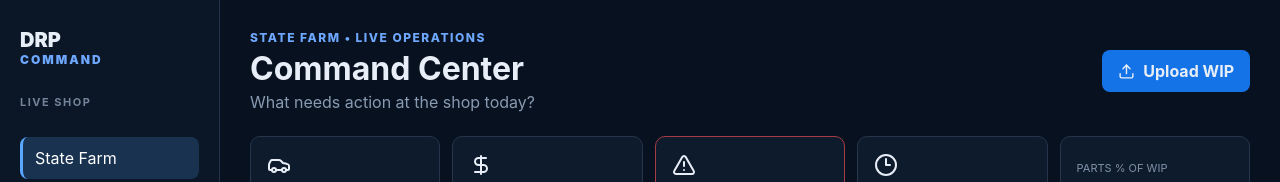
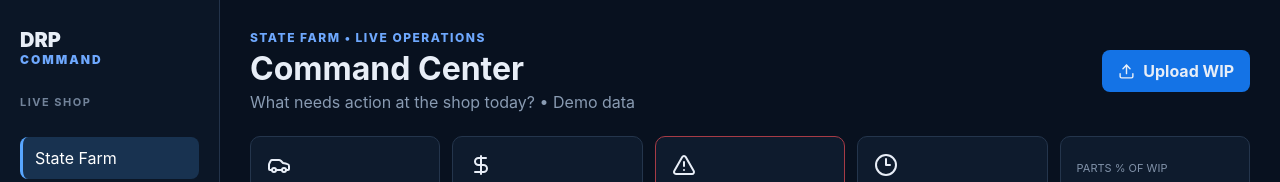
Before and after one commit to christophe19912-cmyk/drp-command-center, a React (Vite) app: page / in a window 1280 px wide. Shown: the top 182 px of the page. Built offline with nearby package versions, Linux system fonts and the light colour scheme.

Commit message:
feat: parse real WIP Excel and scrub State Farm claims

```diff
--- a/src/App.jsx
+++ b/src/App.jsx
@@ -1,9 +1,9 @@
-import{useMemo,useState}from'react';import{AlertTriangle,Car,Clock3,DollarSign,Upload,Search}from'lucide-react';
+import{useMemo,useState}from'react';import * as XLSX from 'xlsx';import{AlertTriangle,Car,Clock3,DollarSign,Upload,Search}from'lucide-react';
 const demo=[{ro:'12471',customer:'Johnson',insurer:'State Farm',days:11,stage:'Supplement',parts:4200,total:9100,missing:0,ecd:'Today',tech:'Anthony',estimator:'Alec',labor:18.4,growth:24},{ro:'12462',customer:'Smith',insurer:'State Farm',days:8,stage:'Waiting Parts',parts:5100,total:9600,missing:1,firstSeen:'4 days',ecd:'Tomorrow',tech:'Mike',estimator:'Christian',labor:12.1,growth:8},{ro:'12488',customer:'Davis',insurer:'State Farm',days:15,stage:'Repair Complete',parts:6800,total:12100,missing:0,ecd:'Past Due',tech:'Anthony',estimator:'Tyler',labor:0,growth:6},{ro:'12490',customer:'Miller',insurer:'State Farm',days:6,stage:'Body',parts:3200,total:7400,missing:0,ecd:'3 days',tech:'Mike',estimator:'Alec',labor:22.8,growth:4}];
 function risk(r){let n=0;if(r.days>14)n+=3;else if(r.days>10)n+=2;if(r.ecd==='Past Due'||r.ecd==='Today')n+=3;else if(r.ecd==='Tomorrow')n+=2;if(r.missing&&r.firstSeen)n+=3;if(r.growth>10)n+=2;if(r.stage==='Repair Complete'&&r.ecd==='Past Due')n+=2;return n>=6?'Critical':n>=3?'At Risk':'On Track'}
-export function App(){const[rows]=useState(demo),[q,setQ]=useState('');const sf=useMemo(()=>rows.filter(r=>/state\s*farm/i.test(r.insurer)),[rows]);const shown=sf.filter(r=>(r.ro+r.customer+r.tech+r.estimator+r.stage).toLowerCase().includes(q.toLowerCase()));const critical=sf.filter(r=>risk(r)==='Critical').length,atRisk=sf.filter(r=>risk(r)==='At Risk').length,wip=sf.reduce((a,r)=>a+r.total,0),parts=sf.reduce((a,r)=>a+r.parts,0);
-function upload(e){if(e.target.files?.[0])alert('WIP upload entry point is ready. Next we will map the actual WIP columns to replace demo rows safely.')}
-return <div className="app"><aside><div className="brand">DRP<span>COMMAND</span></div><b>LIVE SHOP</b><nav><a className="active">State Farm</a><a>Missing Parts</a><a>Deliveries</a><a>Event Log</a><a>Settings</a></nav><small>Independent DRP operations tool</small></aside><main><header><div><p>STATE FARM • LIVE OPERATIONS</p><h1>Command Center</h1><span>What needs action at the shop today?</span></div><label className="upload"><Upload size={17}/> Upload WIP<input type="file" accept=".csv,.xlsx" onChange={upload}/></label></header>
+export function App(){const[rows,setRows]=useState(demo),[q,setQ]=useState(''),[source,setSource]=useState('Demo data');const sf=useMemo(()=>rows.filter(r=>/state\s*farm/i.test(r.insurer)),[rows]);const shown=sf.filter(r=>(r.ro+r.customer+r.tech+r.estimator+r.stage).toLowerCase().includes(q.toLowerCase()));const critical=sf.filter(r=>risk(r)==='Critical').length,atRisk=sf.filter(r=>risk(r)==='At Risk').length,wip=sf.reduce((a,r)=>a+r.total,0),parts=sf.reduce((a,r)=>a+r.parts,0);
+async function upload(e){const file=e.target.files?.[0];if(!file)return;const data=await file.arrayBuffer();const wb=XLSX.read(data,{cellDates:true});const raw=XLSX.utils.sheet_to_json(wb.Sheets[wb.SheetNames[0]],{defval:''});const clean=raw.filter(x=>x.Folder&&String(x.Folder).match(/^\\d+$/)&&/state\\s*farm/i.test(String(x.Insurance||''))).map(x=>{const arrival=x.Arrival instanceof Date?x.Arrival:new Date(x.Arrival);const days=isNaN(arrival)?0:Math.max(0,Math.floor((Date.now()-arrival.getTime())/86400000));const total=Number(x['Pre-Tax Total'])||0;return{ro:String(x.Folder),customer:String(x.Customer||''),insurer:String(x.Insurance||''),days,stage:String(x.Stage||''),parts:0,total,missing:Number(x.MP)||0,firstSeen:'',ecd:x.Internal?new Date(x.Internal).toLocaleDateString():'Not set',tech:'From WIP grouping',estimator:String(x['Service Resource']||'').replace(/ \\[039\\]$/,''),labor:(Number(x['B Hrs'])||0)+(Number(x['M Hrs'])||0)+(Number(x['R Hrs'])||0),growth:0}});setRows(clean);setSource(file.name+' • '+clean.length+' State Farm ROs');}
+return <div className="app"><aside><div className="brand">DRP<span>COMMAND</span></div><b>LIVE SHOP</b><nav><a className="active">State Farm</a><a>Missing Parts</a><a>Deliveries</a><a>Event Log</a><a>Settings</a></nav><small>Independent DRP operations tool</small></aside><main><header><div><p>STATE FARM • LIVE OPERATIONS</p><h1>Command Center</h1><span>What needs action at the shop today? • {source}</span></div><label className="upload"><Upload size={17}/> Upload WIP<input type="file" accept=".csv,.xlsx" onChange={upload}/></label></header>
 <section className="cards"><Card icon={<Car/>} label="ACTIVE SF ROs" value={sf.length}/><Card icon={<DollarSign/>} label="ACTIVE SF WIP" value={'$'+wip.toLocaleString()}/><Card icon={<AlertTriangle/>} label="CRITICAL" value={critical} hot/><Card icon={<Clock3/>} label="AT RISK" value={atRisk}/><Card label="PARTS % OF WIP" value={(parts/wip*100).toFixed(1)+'%'}/></section>
 <section className="panel"><div className="panelHead"><div><h2>Needs Action Today</h2><p>Prioritized from live RO risk—not historical scorecard results.</p></div><div className="search"><Search size={16}/><input placeholder="Search RO, tech, estimator..." value={q} onChange={e=>setQ(e.target.value)}/></div></div><div className="alerts">{sf.filter(r=>risk(r)!=='On Track').map(r=><div className={'alert '+risk(r).replace(' ','').toLowerCase()} key={r.ro}><b>RO {r.ro} • {risk(r).toUpperCase()}</b><span>{r.days} days on site • {r.stage} • ECD {r.ecd}{r.missing?' • missing part '+r.firstSeen:''}</span><em>{r.missing?'ACTION: Parts ETA/source':r.growth>10?'ACTION: Estimate review':'ACTION: Validate ECD / closeout'}</em></div>)}</div></section>
 <section className="panel"><div className="panelHead"><div><h2>Active State Farm Repairs</h2><p>Daily WIP scrub with operational risk scoring.</p></div></div><div className="tableWrap"><table><thead><tr><th>RO</th><th>Customer</th><th>Days</th><th>Stage</th><th>Tech</th><th>Estimator</th><th>Parts / RO</th><th>Missing</th><th>Labor Rem.</th><th>Est. Growth</th><th>ECD</th><th>Risk</th></tr></thead><tbody>{shown.map(r=><tr key={r.ro}><td><b>{r.ro}</b></td><td>{r.customer}</td><td>{r.days}</td><td>{r.stage}</td><td>{r.tech}</td><td>{r.estimator}</td><td>{(r.parts/r.total*100).toFixed(1)}%</td><td>{r.missing?r.missing+' • '+r.firstSeen:'—'}</td><td>{r.labor.toFixed(1)}h</td><td>{r.growth}%</td><td>{r.ecd}</td><td><span className={'pill '+risk(r).replace(' ','').toLowerCase()}>{risk(r)}</span></td></tr>)}</tbody></table></div></section>
```
